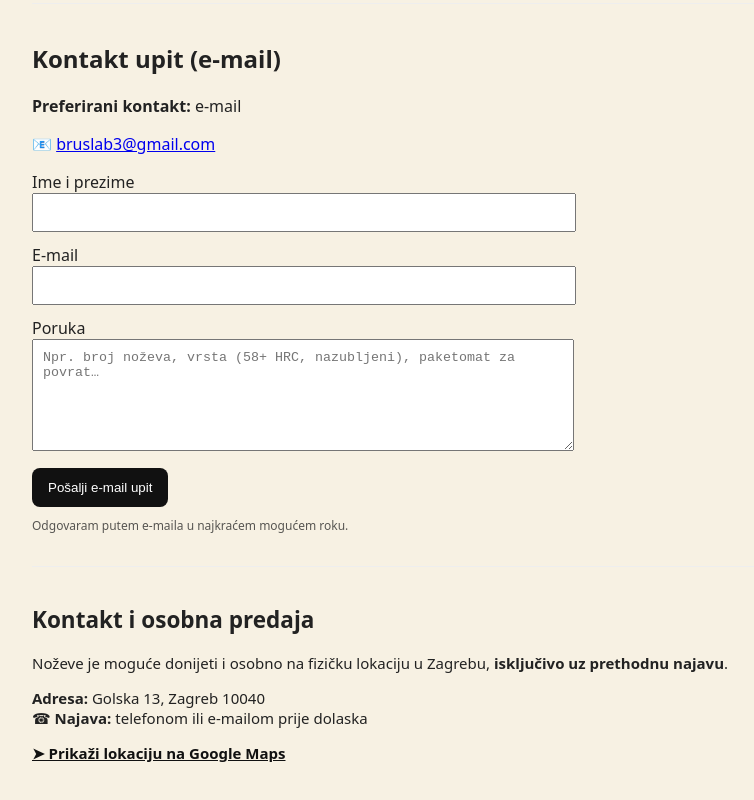
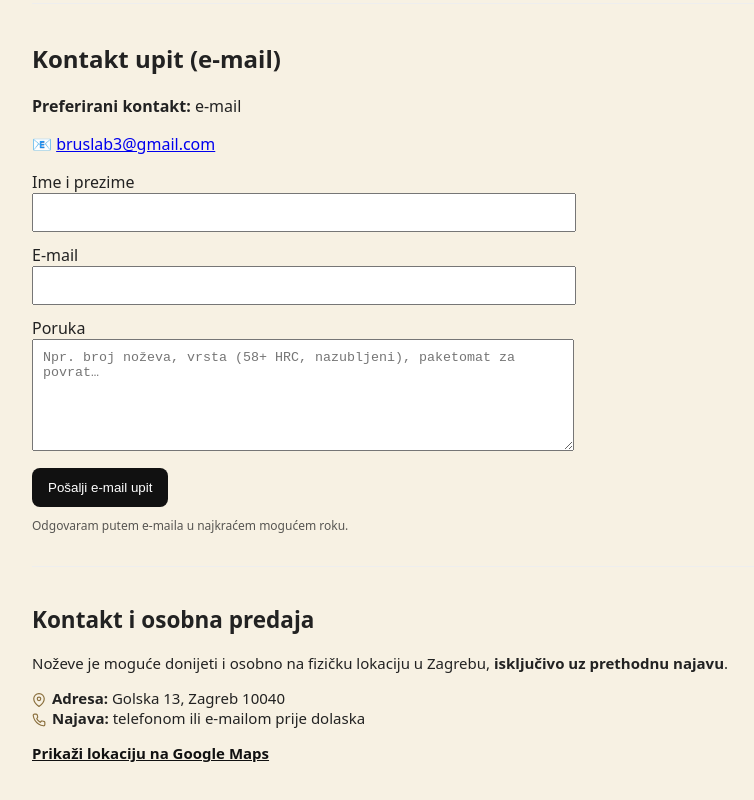
Before and after one commit to Nenad-cmd/ostrenje-nozeva-zagreb, a Next.js app: page / in a window 1280 px wide. Shown: the part 2405-3205 px from the top of the page, without its empty margins (98-852 px from the left). Built offline with nearby package versions, Linux system fonts and the light colour scheme.

Commit message:
Update page.tsx

```diff
--- a/app/page.tsx
+++ b/app/page.tsx
@@ -699,9 +699,11 @@ export default function Page() {
           </p>
 
         <p>
+          <LocationIcon />
           <strong>Adresa:</strong> Golska 13, Zagreb 10040
           <br />
-            ☎ <strong>Najava:</strong> telefonom ili e-mailom prije dolaska
+          <PhoneIcon />
+          <strong>Najava:</strong> telefonom ili e-mailom prije dolaska
         </p>
 
           <p style={{ marginTop: 8 }}>
@@ -711,7 +713,7 @@ export default function Page() {
           rel="noopener noreferrer"
           style={{ textDecoration: "underline", color: "#111", fontWeight: 600 }}
          >
-             ➤ Prikaži lokaciju na Google Maps
+          Prikaži lokaciju na Google Maps
           </a>
         </p>
         </section>
```
Lines whose indentation alone changed are shown as unchanged.
